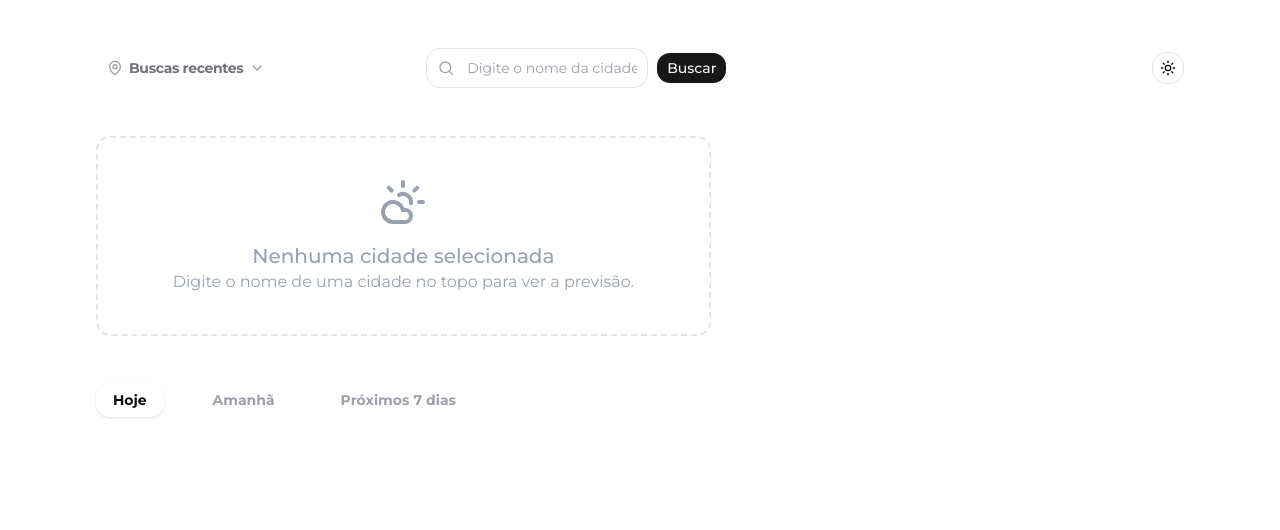
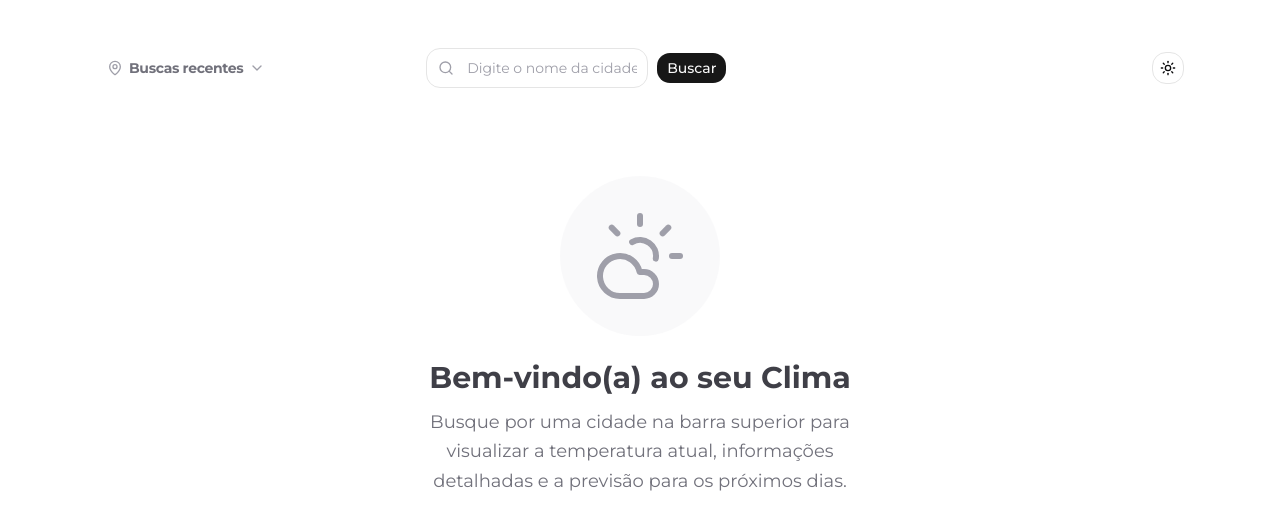
Before and after one commit to davimilioli/mist, a Next.js app: page / in a window 1280 px wide. Shown: the top 530 px of the page. Built offline with nearby package versions, Linux system fonts and the light colour scheme.

Commit message:
feat: componente para mostrar mensagem de boas vindas

```diff
--- /dev/null
+++ b/components/EmptyState.tsx
@@ -0,0 +1,19 @@
+import { CloudSun } from "lucide-react";
+
+const EmptyState = () => {
+  return (
+    <div className="flex flex-col items-center justify-center min-h-[50vh] text-center space-y-6 animate-in fade-in duration-500">
+      <div className="bg-zinc-100/50 dark:bg-zinc-800/50 p-8 rounded-full">
+        <CloudSun className="w-24 h-24 text-zinc-400" strokeWidth={1.5} />
+      </div>
+      <div className="space-y-3 max-w-md mx-auto">
+        <h2 className="text-3xl font-bold text-zinc-700 dark:text-zinc-200">Bem-vindo(a) ao seu Clima</h2>
+        <p className="text-zinc-500 dark:text-zinc-400 text-lg leading-relaxed">
+          Busque por uma cidade na barra superior para visualizar a temperatura atual, informações detalhadas e a previsão para os próximos dias.
+        </p>
+      </div>
+    </div>
+  );
+};
+
+export default EmptyState;
--- a/components/currentweather/CurrentWeather.tsx
+++ b/components/currentweather/CurrentWeather.tsx
@@ -6,9 +6,14 @@ import { useWeather } from "@/app/stores/weather";
 import { formatTemp, formatWind } from "@/lib/utils";
 import LoadingSpinner from "../LoadingSpinner";
 import WeatherStatus from "../WeatherStatus";
+import EmptyState from "../EmptyState";
 
 const CurrentWeather = () => {
   const { data, isLoading } = useWeather();
+
+  if (!data && !isLoading) {
+    return <EmptyState />;
+  }
 
   return (
     <section className="grid grid-cols-1 lg:grid-cols-12 gap-12 items-center">
@@ -16,14 +21,6 @@ const CurrentWeather = () => {
         {isLoading &&
           <div className="flex flex-col items-center justify-center">
             <LoadingSpinner size={8} />
-          </div>
-        }
-
-        {!data && !isLoading &&
-          <div className="flex flex-col items-center justify-center p-10 text-gray-400 border-2 border-dashed rounded-xl">
-            <CloudSun size={48} className="mb-4" />
-            <h3 className="text-xl font-medium">Nenhuma cidade selecionada</h3>
-            <p>Digite o nome de uma cidade no topo para ver a previsão.</p>
           </div>
         }
 
--- a/components/forecast/Forecast.tsx
+++ b/components/forecast/Forecast.tsx
@@ -10,7 +10,9 @@ import ForecastTabContent from "./ForecastTabContent"
 
 const Forecast = () => {
   const [activeTab, setActiveTab] = useState('today')
-  const { data } = useWeather();
+  const { data, isLoading } = useWeather();
+
+  if (!data && !isLoading) return null;
 
   const tabs = [
     { label: "Hoje", slug: "today" },
```
